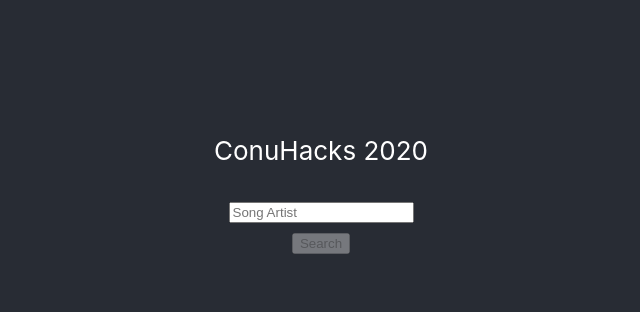
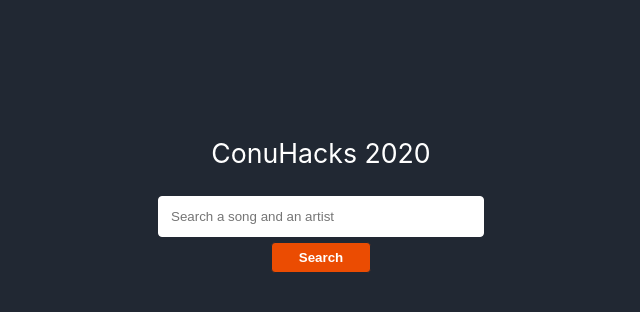
Before and after one commit to tiffzeng/conu-hacks-2020, a React (Create React App) app in the folder frontend/: page / in a window 1280 px wide. Shown: the top 312 px of the page, without its empty margins (319-959 px from the left). Built offline with nearby package versions, Linux system fonts and the light colour scheme.

Commit message:
styling buttons and search bar

```diff
--- a/frontend/public/index.html
+++ b/frontend/public/index.html
@@ -2,42 +2,16 @@
 <html lang="en">
   <head>
     <meta charset="utf-8" />
-    <link rel="icon" href="%PUBLIC_URL%/favicon.ico" />
     <meta name="viewport" content="width=device-width, initial-scale=1" />
-    <meta name="theme-color" content="#000000" />
     <meta
-      name="description"
-      content="Web site created using create-react-app"
+      name="Video generator app"
+      content="Generate your own video today"
     />
-    <link rel="apple-touch-icon" href="%PUBLIC_URL%/logo192.png" />
-    <!--
-      manifest.json provides metadata used when your web app is installed on a
-      user's mobile device or desktop. See https://developers.google.com/web/fundamentals/web-app-manifest/
-    -->
-    <link rel="manifest" href="%PUBLIC_URL%/manifest.json" />
-    <!--
-      Notice the use of %PUBLIC_URL% in the tags above.
-      It will be replaced with the URL of the `public` folder during the build.
-      Only files inside the `public` folder can be referenced from the HTML.
-
-      Unlike "/favicon.ico" or "favicon.ico", "%PUBLIC_URL%/favicon.ico" will
-      work correctly both with client-side routing and a non-root public URL.
-      Learn how to configure a non-root public URL by running `npm run build`.
-    -->
-    <title>React App</title>
+    <title>Video Generator App</title>
   </head>
   <body>
     <noscript>You need to enable JavaScript to run this app.</noscript>
     <div id="root"></div>
-    <!--
-      This HTML file is a template.
-      If you open it directly in the browser, you will see an empty page.
 
-      You can add webfonts, meta tags, or analytics to this file.
-      The build step will place the bundled scripts into the <body> tag.
-
-      To begin the development, run `npm start` or `yarn start`.
-      To create a production bundle, use `npm run build` or `yarn build`.
-    -->
   </body>
 </html>
--- a/frontend/src/App.css
+++ b/frontend/src/App.css
@@ -2,19 +2,8 @@
   text-align: center;
 }
 
-.App-logo {
-  height: 40vmin;
-  pointer-events: none;
-}
-
-@media (prefers-reduced-motion: no-preference) {
-  .App-logo {
-    animation: App-logo-spin infinite 20s linear;
-  }
-}
-
 .App-header {
-  background-color: #282c34;
+  background-color: #212833;
   min-height: 100vh;
   display: flex;
   flex-direction: column;
@@ -27,12 +16,3 @@
 .App-link {
   color: #61dafb;
 }
-
-@keyframes App-logo-spin {
-  from {
-    transform: rotate(0deg);
-  }
-  to {
-    transform: rotate(360deg);
-  }
-}
--- a/frontend/src/App.js
+++ b/frontend/src/App.js
@@ -22,11 +22,17 @@ class App extends React.Component {
   }
 
   render() {
+
+    const title = {
+      fontSize: "20pt"
+    };
+
     return (
       <div className="App">
         <header className="App-header">
-          <p>ConuHacks 2020</p>
+          <p style={title}> ConuHacks 2020 </p>
           <SearchBar passData={this.passData}/>
+          <br  />
           <List items={this.state.data}/>
           <VideoPlayer url={this.state.url}/>
           <Footer/>
--- a/frontend/src/Components/List.js
+++ b/frontend/src/Components/List.js
@@ -5,13 +5,20 @@ export default class List extends React.Component {
     super(props);
   }
   render() {
+
+    const mybtn ={
+      padding: "10px",
+      borderRadius:"4px",
+      border:"1px solid #212833",
+      width: "55vw",
+      fontSize: "10pt",
+    };
+
+
     return (
 
-      <ul>
-        {
-          this.props.items.map((item, index) => <li key={index}>{item['title']} by {item['artistName']}</li>)
-        }
-      </ul>
+          this.props.items.map((item, index) => <button style={mybtn} key={index}>{item['title']} by {item['artistName']}</button>)
+
     );
   }
 }
--- a/frontend/src/Components/SearchBar.js
+++ b/frontend/src/Components/SearchBar.js
@@ -2,6 +2,7 @@ import React from 'react';
 import {getSongs} from '../api/Search'
 
 class SearchBar extends React.Component {
+
     constructor(props) {
         super(props);
         this.state = {song: ''};
@@ -28,20 +29,45 @@ class SearchBar extends React.Component {
     }
 
     render() {
+
+      const srch = {
+        padding: "12px",
+        width: "300px",
+        borderRadius:"4px",
+        border:"1px solid white",
+        fontSize: "10pt"
+      };
+
+      const btn = {
+        padding: "7px",
+        borderRadius:"4px",
+        border:"1px solid #212833",
+        width: "100px",
+        fontWeight: "bold",
+        fontSize: "10pt",
+        color: "white",
+        backgroundColor: "#eb4c02"
+      };
+
+
         return (
             <div>
                 <form>
                 <input
+                    style={srch}
                     type="text"
                     value={this.state.song}
                     onChange={this.handleChange}
-                    placeholder="Song Artist"
+                    placeholder="Search a song and an artist"
                 />
 
                 <br/>
 
-                <button disabled={!this.state.song}
-                          onClick={(e) => this.getSong(e,this.state.song)}> Search </button>
+                <button
+                  style={btn}
+                  disabled={!this.state.song}
+                  onClick={(e) => this.getSong(e,this.state.song)}> Search
+                </button>
                 </form>
             </div>
         );
```
